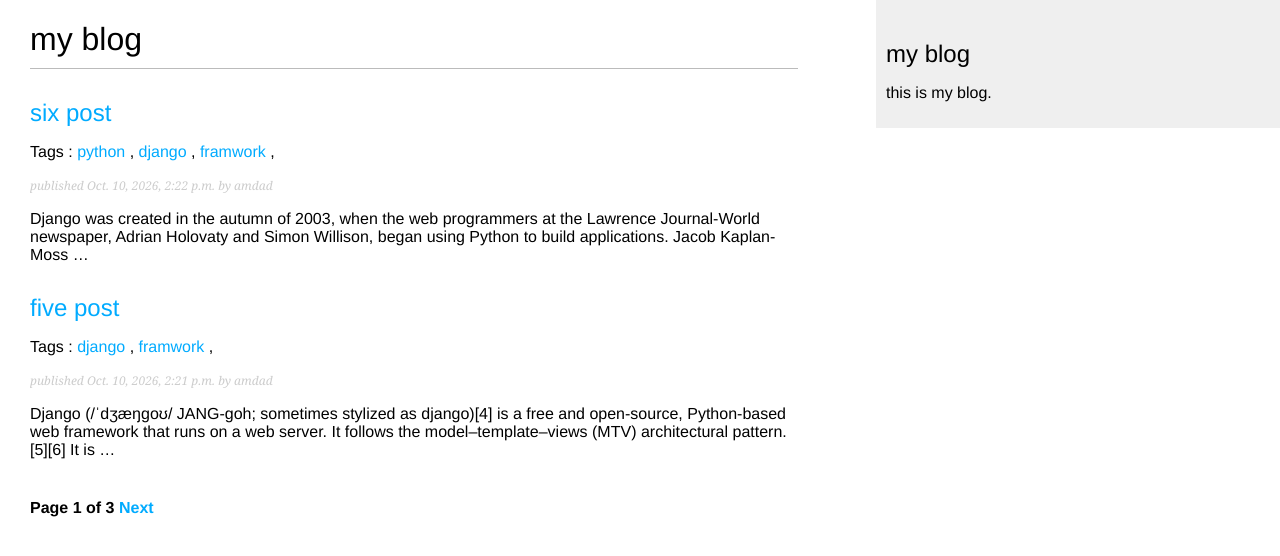
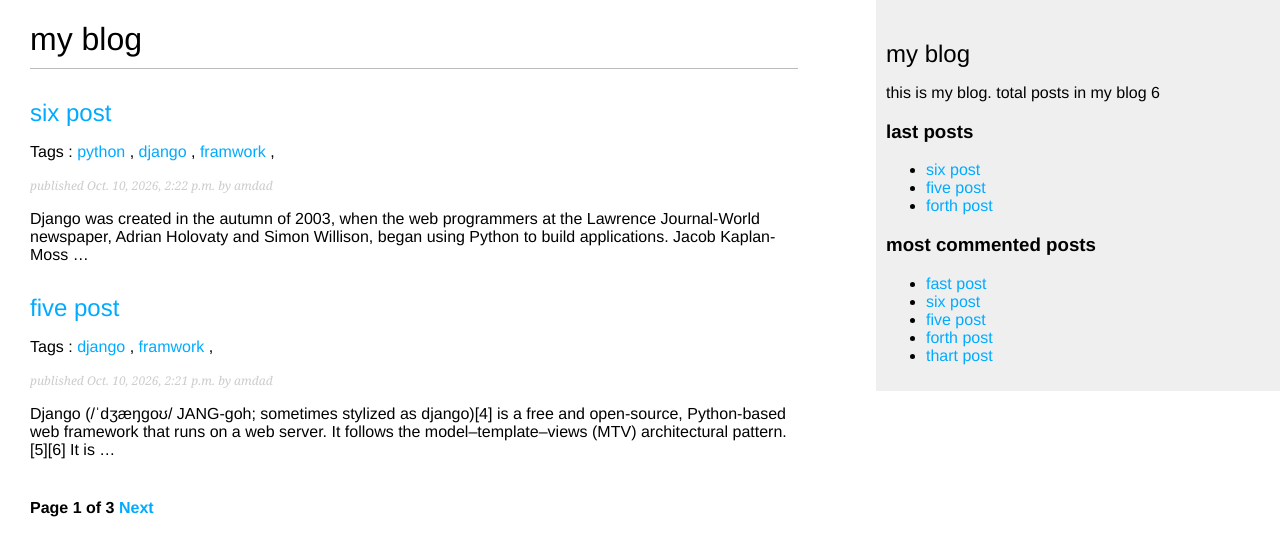
Before and after one commit to Amdadur-Rahman/blog-site, a Django app: page /blog/ in a window 1280 px wide. Shown: the top 556 px of the page. Run offline with Django 5.2, Linux system fonts and the light colour scheme; data comes from the database, SQL or seed files in the repository; both versions use the stored data as it was after the commit; parts of the project's set-up code (start-up, migrations or seed data) failed here and were passed over.

Commit message:
create custom template tags

```diff
--- a/blog/settings.py
+++ b/blog/settings.py
@@ -26,7 +26,7 @@ SECRET_KEY = 'django-insecure-=mfvu+q+$!i%9kjlucz_b!9sc0($x=q)j5-v&9wgimcq)(i(4q
 # SECURITY WARNING: don't run with debug turned on in production!
 DEBUG = True
 
-ALLOWED_HOSTS = ['*']
+ALLOWED_HOSTS = []
 
 
 # Application definition
@@ -44,7 +44,7 @@ INSTALLED_APPS = [
 
 MIDDLEWARE = [
     'django.middleware.security.SecurityMiddleware',
-    'web: gunicorn blog.wsgi',
+    # 'web: gunicorn blog.wsgi',
     'django.contrib.sessions.middleware.SessionMiddleware',
     'django.middleware.common.CommonMiddleware',
     'django.middleware.csrf.CsrfViewMiddleware',
--- /dev/null
+++ b/blogpost/templatetags/blog_tags.py
@@ -0,0 +1,21 @@
+from django import template
+from ..models import Post
+from django.db.models import Count
+
+
+register = template.Library()
+
+@register.simple_tag
+def total_posts():
+    return Post.published.count()
+
+@register.inclusion_tag('blog/last_posts.html')
+def show_last_posts(count=5):
+    last_posts = Post.published.order_by('-publish')[:count]
+    return {'last_posts':last_posts}
+
+@register.simple_tag
+def get_most_commented_posts(count=5):
+    return Post.published.annotate(
+        total_comments=Count('comments')
+    ).order_by('-total_comments', '-publish')[:count]
--- /dev/null
+++ b/templates/blog/last_posts.html
@@ -0,0 +1,7 @@
+<ul>
+    {% for post in last_posts %}
+    <li>
+        <a href="{{post.get_absolute_url}}">{{post.title}}</a>
+    </li>
+    {% endfor %}
+</ul>
--- a/templates/common/base.html
+++ b/templates/common/base.html
@@ -1,4 +1,5 @@
 {% load static %}
+{% load blog_tags %}
 <!DOCTYPE html>
 <html lang="en">
 <head>
@@ -14,7 +15,21 @@
    </div>
    <div id="sidebar">
     <h2>my blog</h2>
-    <p>this is my blog.</p>
+    <p>
+        this is my blog.
+        total posts in my blog {% total_posts %}
+    </p>
+    <h3>last posts</h3>
+    {% show_last_posts 3 %}
+    <h3>most commented posts</h3>
+    {% get_most_commented_posts as most_commented_posts %}
+    <ul>
+        {% for post in most_commented_posts %}
+        <li>
+            <a href="{{post.get_absolute_url}}"> {{post.title}} </a>
+        </li>
+        {% endfor %}
+    </ul>
    </div>
 </body>
 </html>
```
Also changed, not shown: blogpost/templatetags/__init__.py (added), db.sqlite3.
